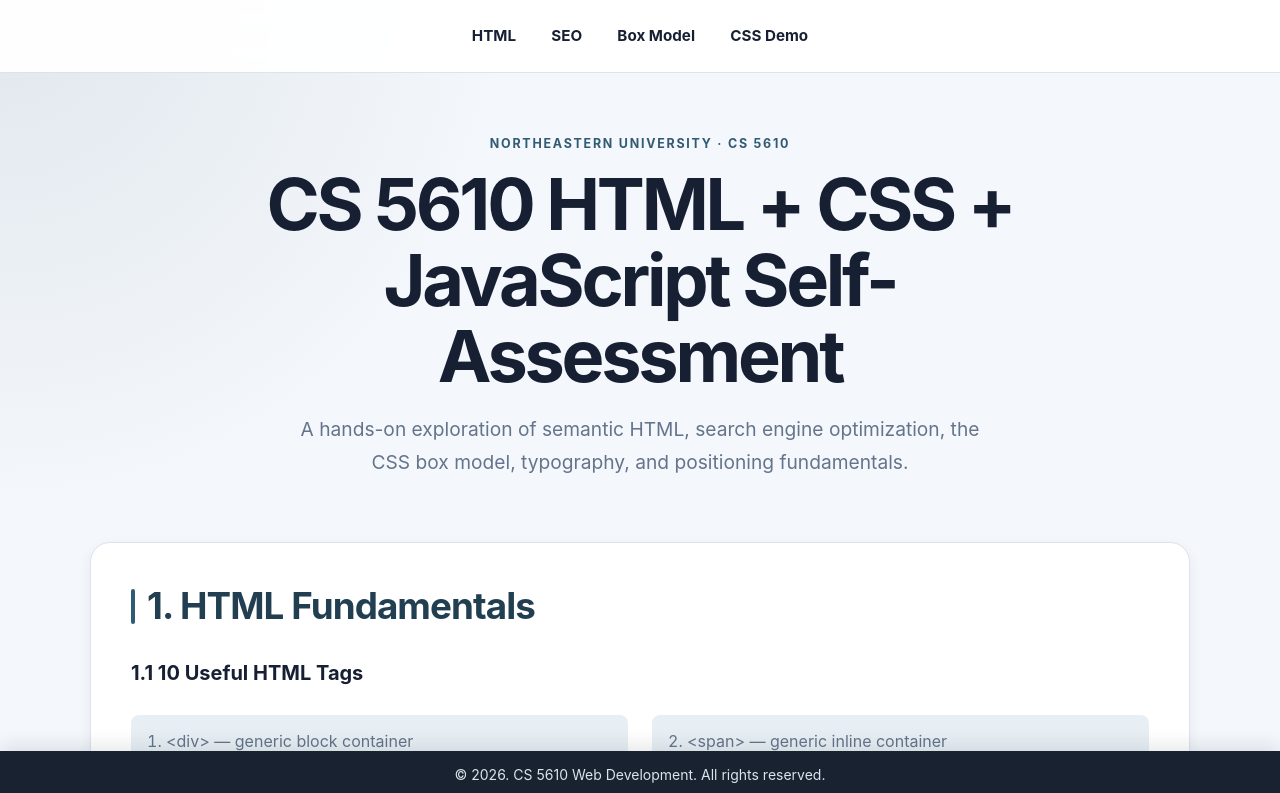
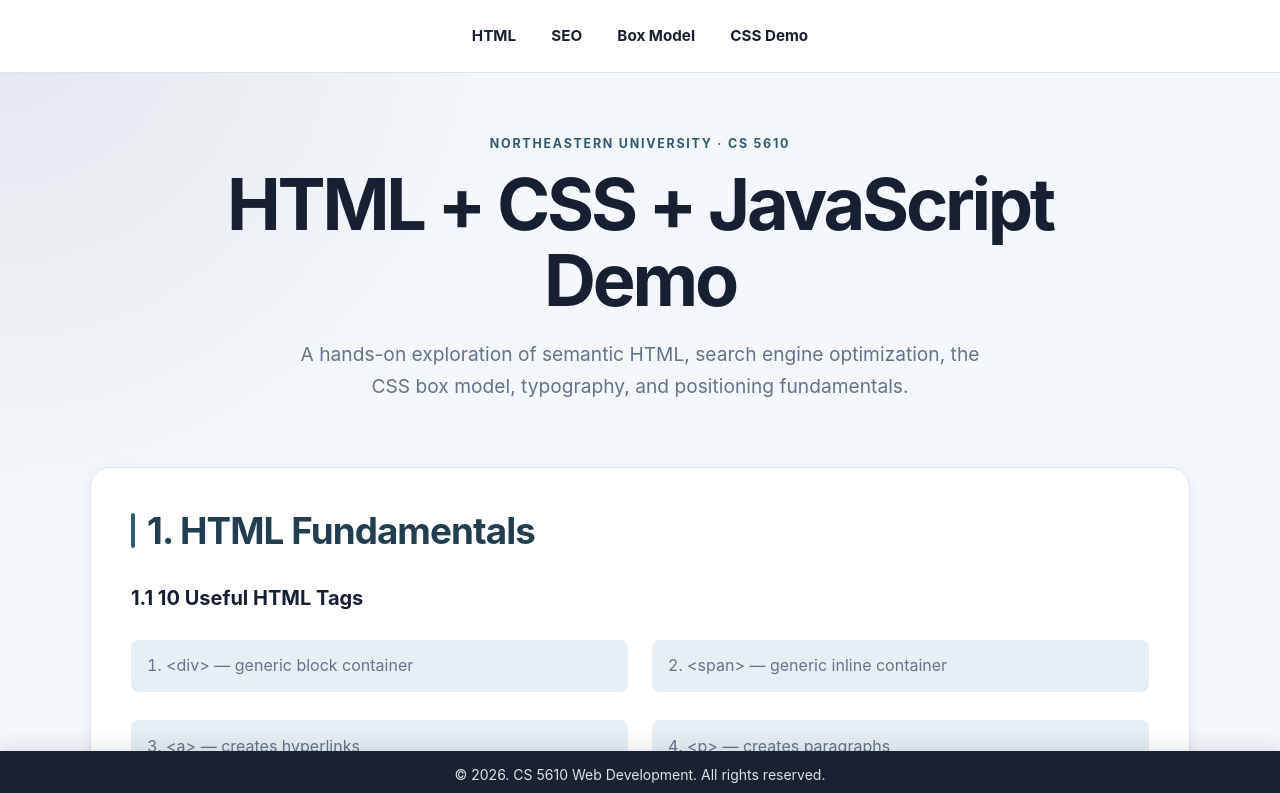
Before and after one commit to jpaintsil-neu/html-css-javascript, a website: page index.html in a window 1280 px wide. Shown: the top 793 px of the page. Drawn offline with Linux system fonts and the light colour scheme.

Commit message:
change header

```diff
--- a/index.html
+++ b/index.html
@@ -25,7 +25,7 @@
     <main>
 
         <header class="page-hero">
-            <h1>CS 5610 HTML + CSS + JavaScript Self-Assessment</h1>
+            <h1>HTML + CSS + JavaScript Demo</h1>
 
             <p class="page-intro">
               A hands-on exploration of semantic HTML, search engine optimization,
```
